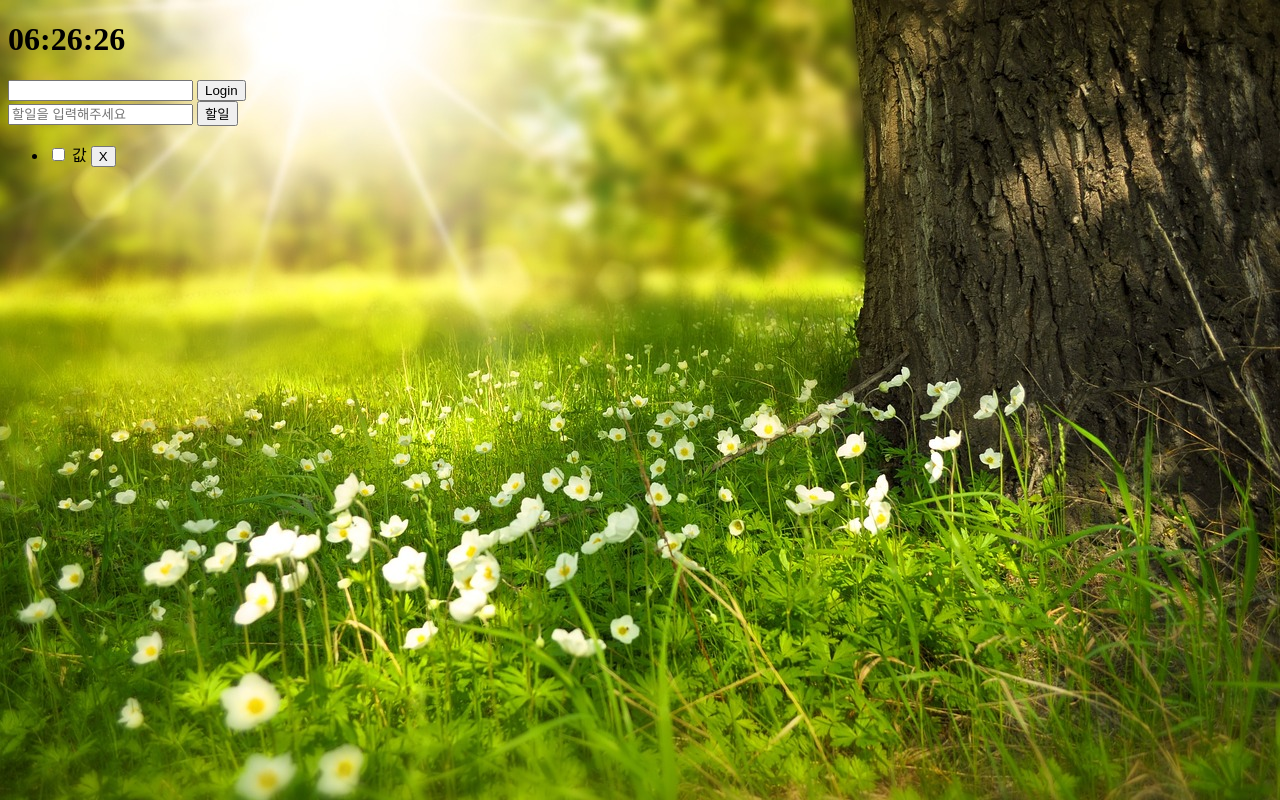
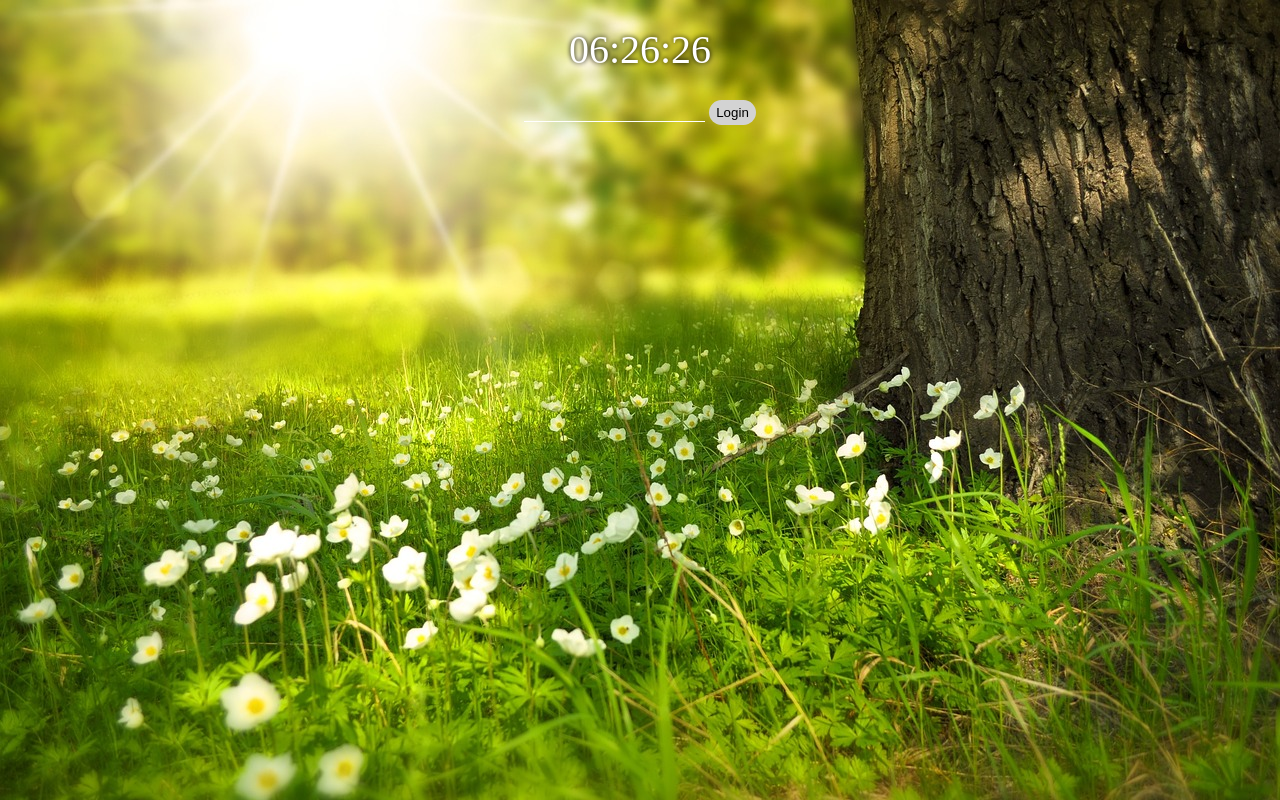
Before and after one commit to djdjdjdfh1/html-css-js, a plain HTML site: page index.html in a window 1280 px wide. Drawn offline with Linux system fonts and the light colour scheme; a web font is replaced by a local one.

Commit message:
0320 todolist

```diff
--- a/css/index.css
+++ b/css/index.css
@@ -1,3 +1,55 @@
+@font-face {
+    font-family: 'TheJamsil5Bold';
+    src: url('https://cdn.jsdelivr.net/gh/projectnoonnu/noonfonts_2302_01@1.0/TheJamsil5Bold.woff2') format('woff2');
+    font-weight: 700;
+    font-style: normal;
+}
+
+/* 태그에 대한 디자인 */
+h1 {
+    font-family: TheJamsil5bold;
+    font-size: 2rem;
+    margin: 10px 0;
+}
+
+/* 각각 id에 따른 디자인 */
+#clock {
+    font-size: 2.5rem;
+    text-align: center;
+    margin: 30px 0;
+    color: white;
+    text-shadow: 0 0 5px black;
+}
+#greeting, #login-form, #todo-form {
+    text-align: center;
+}
+
+/* input[type='text'], [type='submit']*/
+input[type='text'] {
+    background-color: transparent;
+    border: none;
+    border-bottom: white 1px solid;
+}
+input[type='text']:focus {
+    outline: none;
+}
+input[type='text']::placeholder{
+    color: rgba(255, 255, 255, 0.7)
+}
+
+/* 버튼 디자인 */
+input[type='text']+input[type='submit'] {
+    background-color: lightgray;
+    border: none;
+    border-radius: 20px;
+    padding: 5px 7px;
+}
+/* 버튼에 마우스를 올렸을때 */
+input[type='text']+input[type='submit']:hover {
+    background-color: aquamarine;
+}
+
+/* 태그를 숨기기 위해 작성 */
 .hidden {
     display: none;
 }
--- /dev/null
+++ b/css/reset.css
@@ -0,0 +1,48 @@
+/* http://meyerweb.com/eric/tools/css/reset/
+   v2.0 | 20110126
+   License: none (public domain)
+*/
+
+html, body, div, span, applet, object, iframe,
+h1, h2, h3, h4, h5, h6, p, blockquote, pre,
+a, abbr, acronym, address, big, cite, code,
+del, dfn, em, img, ins, kbd, q, s, samp,
+small, strike, strong, sub, sup, tt, var,
+b, u, i, center,
+dl, dt, dd, ol, ul, li,
+fieldset, form, label, legend,
+table, caption, tbody, tfoot, thead, tr, th, td,
+article, aside, canvas, details, embed,
+figure, figcaption, footer, header, hgroup,
+menu, nav, output, ruby, section, summary,
+time, mark, audio, video {
+	margin: 0;
+	padding: 0;
+	border: 0;
+	font-size: 100%;
+	font: inherit;
+	vertical-align: baseline;
+}
+/* HTML5 display-role reset for older browsers */
+article, aside, details, figcaption, figure,
+footer, header, hgroup, menu, nav, section {
+	display: block;
+}
+body {
+	line-height: 1;
+}
+ol, ul {
+	list-style: none;
+}
+blockquote, q {
+	quotes: none;
+}
+blockquote:before, blockquote:after,
+q:before, q:after {
+	content: '';
+	content: none;
+}
+table {
+	border-collapse: collapse;
+	border-spacing: 0;
+}
--- a/index.html
+++ b/index.html
@@ -5,6 +5,7 @@
     <meta http-equiv="X-UA-Compatible" content="IE=edge" />
     <meta name="viewport" content="width=device-width, initial-scale=1.0" />
     <title>Document</title>
+    <link rel="stylesheet" href="./css/reset.css" />
     <link rel="stylesheet" href="./css/index.css" />
   </head>
   <body>
@@ -17,20 +18,15 @@
     </form>
     <!-- 인사 : 로그인 후에 보임 -->
     <h1 id="greeting" class="hidden">환영합니다</h1>
+
     <!-- 할일 입력창-->
-    <form id="todo-form" action="">
+    <form id="todo-form" action="" class="hidden">
       <input type="text" placeholder="할일을 입력해주세요" required />
       <input type="submit" value="할일" />
     </form>
 
     <!-- 할일 리스트가 입력될 공간 -->
-    <ul id="todolist">
-      <li>
-        <input type="checkbox" />
-        값
-        <button>X</button>
-      </li>
-    </ul>
+    <ul id="todolist" class="hidden"></ul>
 
     <script src="./js/background.js"></script>
     <script src="./js/clock.js"></script>
--- a/js/clock.js
+++ b/js/clock.js
@@ -15,11 +15,17 @@ function getClock() {
     let second = String(date.getSeconds()).padStart(2,"0");
 
     // clock에 현재 시간을 출력
-    clock.innerHTML = `${hour}:${minute}:${second}`;
+    //clock.innerHTML = `${hour}:${minute}:${second}`;
+
+    // return을 통해 시간을 문자열로 돌려줄 수 있다
+    // return값을 이용해서 clock.innerHTML = getClock();
+    return `${hour}:${minute}:${second}`;
 
 }
 
 // 타이머 함수를 통해서 1초마다 시간을 받아오게 작성
-setInterval(getClock, 1000);
+setInterval(function() {
+    clock.innerHTML = getClock();
+}, 1000);
 // 타이머는 1초 뒤에 실행하기에, 화면에 바로 출력하기위해 함수 호출
-getClock();
+clock.innerHTML = getClock();
--- a/js/login.js
+++ b/js/login.js
@@ -20,6 +20,11 @@ function onLogin (event) {
     greeting.innerHTML += " "+ loginId.value+"님";
     // greeting.innerHTML = `환영합니다 ${loginId.value}님`;
 
+    // 화면에 글자를 보여주기 위해 classList 추가
     greeting.classList.remove("hidden");
+    document.querySelector("#todo-form").classList.remove("hidden");
+    document.querySelector("#todolist").classList.remove("hidden");
+
+    // 로그인 창을 보이지않게 하기위해 class 추가
     loginForm.classList.add("hidden");
 }
--- a/js/todolist.js
+++ b/js/todolist.js
@@ -25,10 +25,15 @@ function todoAdd(event) {
     const text = document.createTextNode(todoValue);
     const button = document.createElement("button");
     button.innerHTML ="X";
+    // 시간을 추가하기위한 span태그
+    const time = document.createElement("span");
+    // 다른 자바스크립트에서 작성한 함수를 가져와 쓸수있다
+    time.innerHTML = getClock();
 
     // li태그에 생성한 태그 추가
     li.appendChild(check);
     li.appendChild(text);
+    li.appendChild(time);
     li.appendChild(button);
 
     // document.querySelector("#todolist") : ul
```
